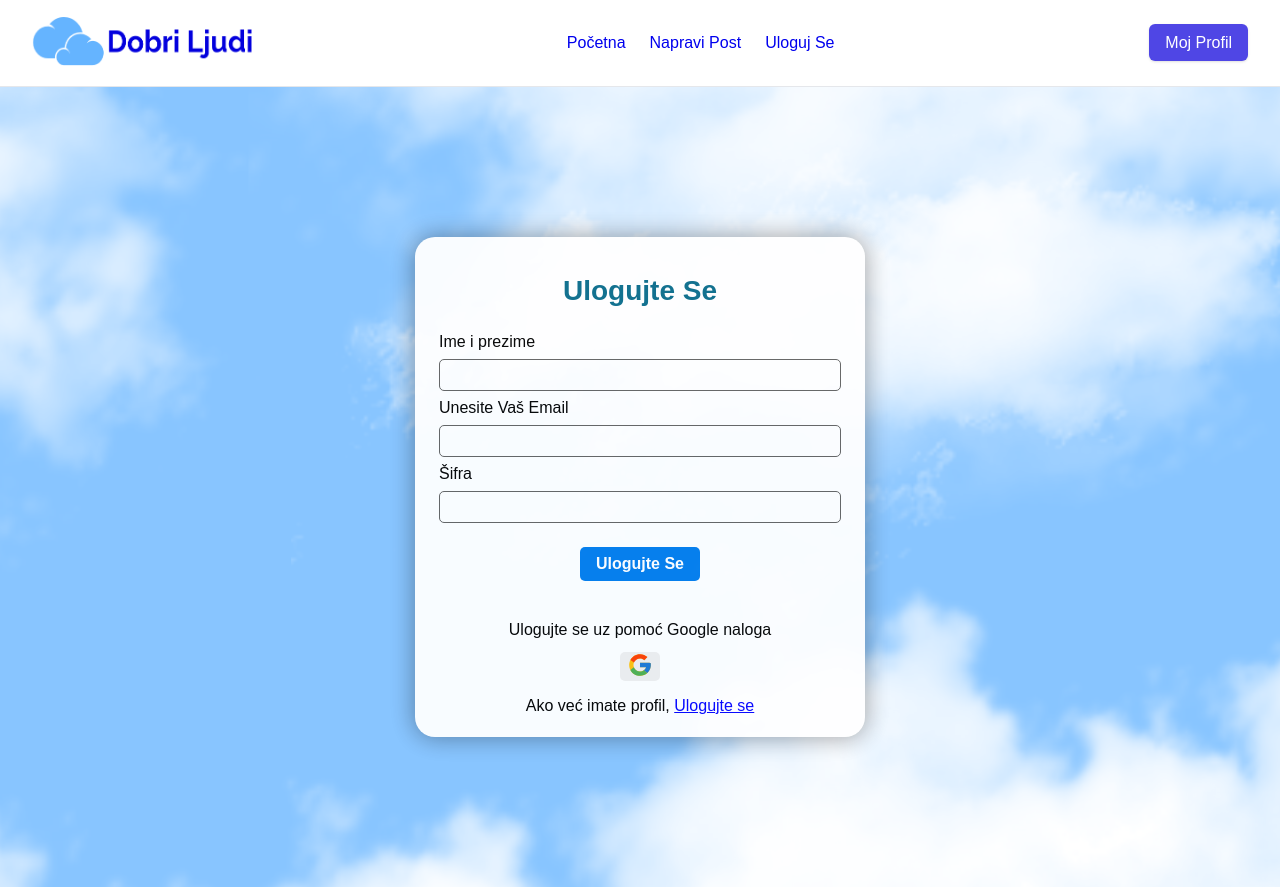
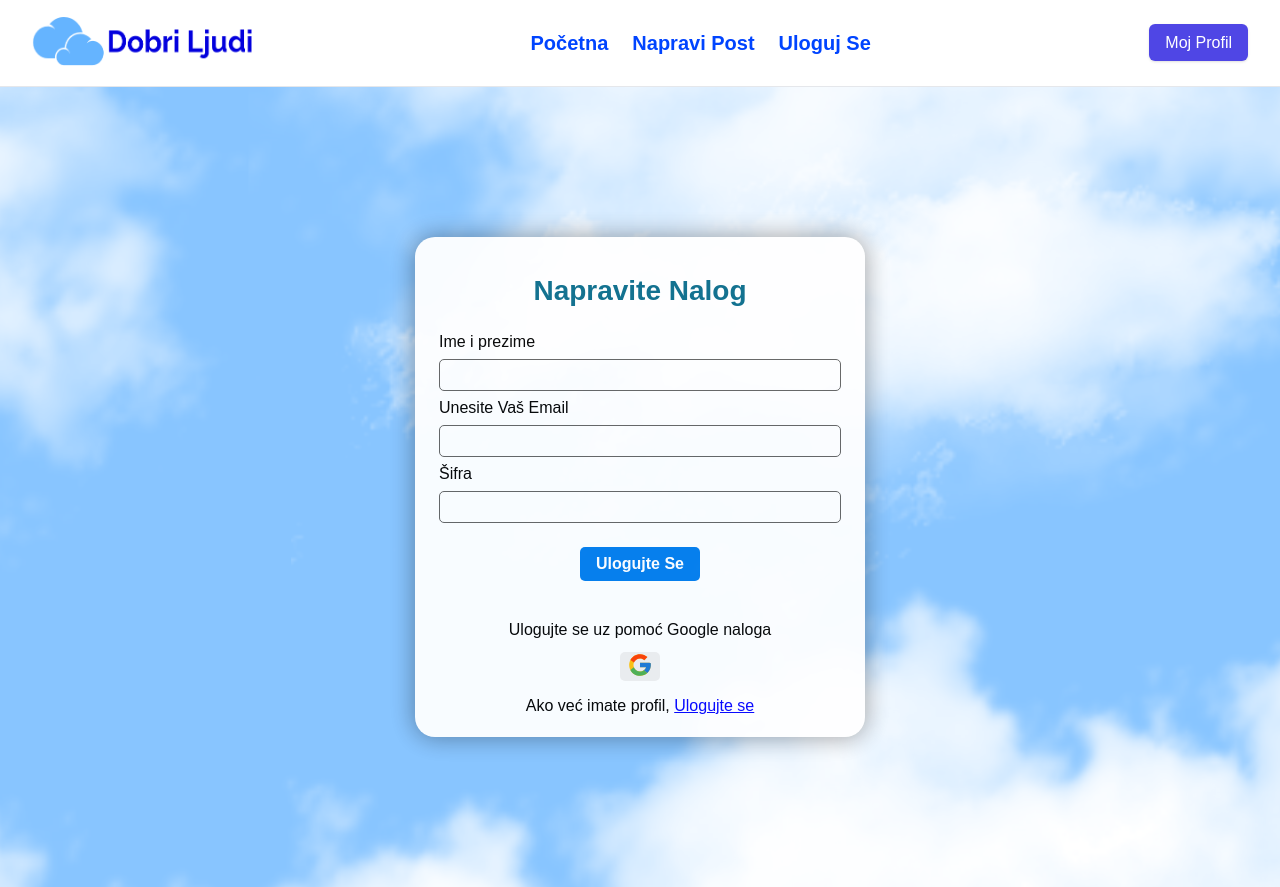
Before and after one commit to jocamax/KupiProdaj, a React (Create React App) app: page /sign-up in a window 1280 px wide. Built offline with nearby package versions, Linux system fonts and the light colour scheme.

Commit message:
minor design changes

```diff
--- a/src/App.css
+++ b/src/App.css
@@ -45,3 +45,23 @@ h2{
   color: rgb(8, 107, 139);
   margin-top: 1rem;
 }
+
+.hoverOpacity:hover{
+  opacity: 0.8;
+
+}
+
+.hoverPop{
+  transform: scale(1.05);
+  transition: all 0.2s ease-in-out;
+}
+
+.btn{
+  padding: 7px 10px;
+  font-size: 15px;
+  border-radius: 8px;
+  background-color: blue;
+  color: white;
+  border: none;
+  cursor: pointer;
+}
--- a/src/components/CommentForm/commentForm.css
+++ b/src/components/CommentForm/commentForm.css
@@ -6,11 +6,3 @@
     border-radius: 8px;
     border: 1px solid gray;
 }
-
-.btn{
-    padding: 5px;
-    border-radius: 8px;
-    background-color: blue;
-    color: white;
-    border: none;
-}
--- a/src/components/Comments/comments.css
+++ b/src/components/Comments/comments.css
@@ -7,7 +7,9 @@
     box-sizing: border-box;
     margin: 0 auto;
     width: 165px;
-    padding: 2px 5px;
+    padding: 5px ;
     border-radius: 10px;
-    background-color: aqua;
+    background-color: #372edb;
+    color: white;
+    cursor: pointer;
 }
--- a/src/components/navbar/navbar.css
+++ b/src/components/navbar/navbar.css
@@ -1,6 +1,10 @@
 .nav-primary {
     background-color: #FFF;
     border-bottom: 1px solid #e5e7eb;
+}
+
+.nav-item{
+  font-weight: bold;
 }
 
 
@@ -8,6 +12,14 @@
     .nav-primary {
       border-bottom: 1px solid #e5e7eb;
       position: static;
+    }
+    .nav-item {
+      font-size: 20px;
+      color: blue;
+    }
+
+    .nav-item a{
+      color: rgb(0, 68, 255);
     }
   }
   .nav-primary .nav-container {
--- a/src/components/post/post.css
+++ b/src/components/post/post.css
@@ -97,6 +97,11 @@
     padding-bottom: .5rem;
 }
 
+.oglasiBtn a{
+    padding: 7px 10px;
+
+}
+
 .brTelefona{
     margin-right: 16px;
 }
--- a/src/components/sidebar/Sidebar.jsx
+++ b/src/components/sidebar/Sidebar.jsx
@@ -18,12 +18,12 @@ const Sidebar = ({setCategoryName}) => {
             <p>Filter opcija</p>
             <p>Filter opcija</p>
         </div>
-        <button>Napravi post</button>
+        <button className='hoverOpacity'>Napravi post</button>
         <div className='kategorije'>
             <h3>Kategorije</h3>
-            <button onClick={()=> setCategoryName('')}>Sve objave</button>
-            <button onClick={()=> setCategoryName('Tehnika')}>Tehnika</button>
-            <button onClick={()=> setCategoryName('Ostalo')}>Ostalo</button>
+            <button className='hoverOpacity' onClick={()=> setCategoryName('')}>Sve objave</button>
+            <button className='hoverOpacity' onClick={()=> setCategoryName('Tehnika')}>Tehnika</button>
+            <button className='hoverOpacity' onClick={()=> setCategoryName('Ostalo')}>Ostalo</button>
         </div>
         <div className='odjavljivanje'>
             <button>Odjavi se</button>
--- a/src/pages/createPost/CreatePost.jsx
+++ b/src/pages/createPost/CreatePost.jsx
@@ -164,7 +164,7 @@ const CreatePost = () => {
         }
       }
     }}
-    > <div className='createPostWrapper'>
+    >
        <form onSubmit={onSubmit}>
           <label className='label'>Kreirajte oglas</label>
           <label htmlFor="">Grad</label>
@@ -212,7 +212,6 @@ const CreatePost = () => {
           />
           <button className='create-btn' type='submit'>Postavi post</button>
         </form>
-        </div>
         </motion.div>
     </div>
 
--- a/src/pages/home/home.css
+++ b/src/pages/home/home.css
@@ -1,5 +1,7 @@
 .home-container{
-    background-color: white;
+    /* background-color: rgb(211, 241, 250); */
+    background-color: whitesmoke;
+
     display: flex;
     justify-content: center;
 }
--- a/src/pages/signUp/SignUp.jsx
+++ b/src/pages/signUp/SignUp.jsx
@@ -78,7 +78,7 @@ const SignUp = () => {
       }}
       >
       <div className="signInContainer">
-        <h2>Ulogujte Se</h2>
+        <h2>Napravite Nalog</h2>
         <div className='underline'></div>
         <form action="" onSubmit={onSubmit}>
           <label htmlFor="">Ime i prezime</label>
```
